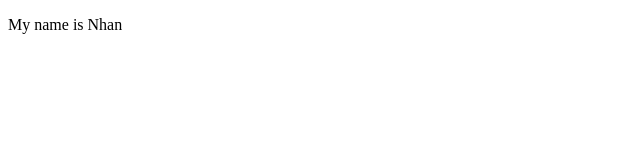
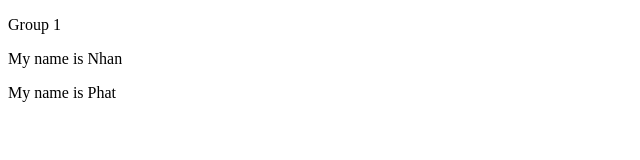
Before and after one commit to ttphat22/Website-test, a plain HTML site: page index.html in a window 1280 px wide. Shown: the whole page, without its empty margins (0-640 px from the left). Drawn offline with Linux system fonts and the light colour scheme.

Commit message:
phat update

```diff
--- a/index.html
+++ b/index.html
@@ -7,6 +7,8 @@
     <title>Test File</title>
 </head>
 <body>
+    <p>Group 1</p>
     <p>My name is Nhan</p>
+    <p>My name is Phat</p>
 </body>
 </html>
```
